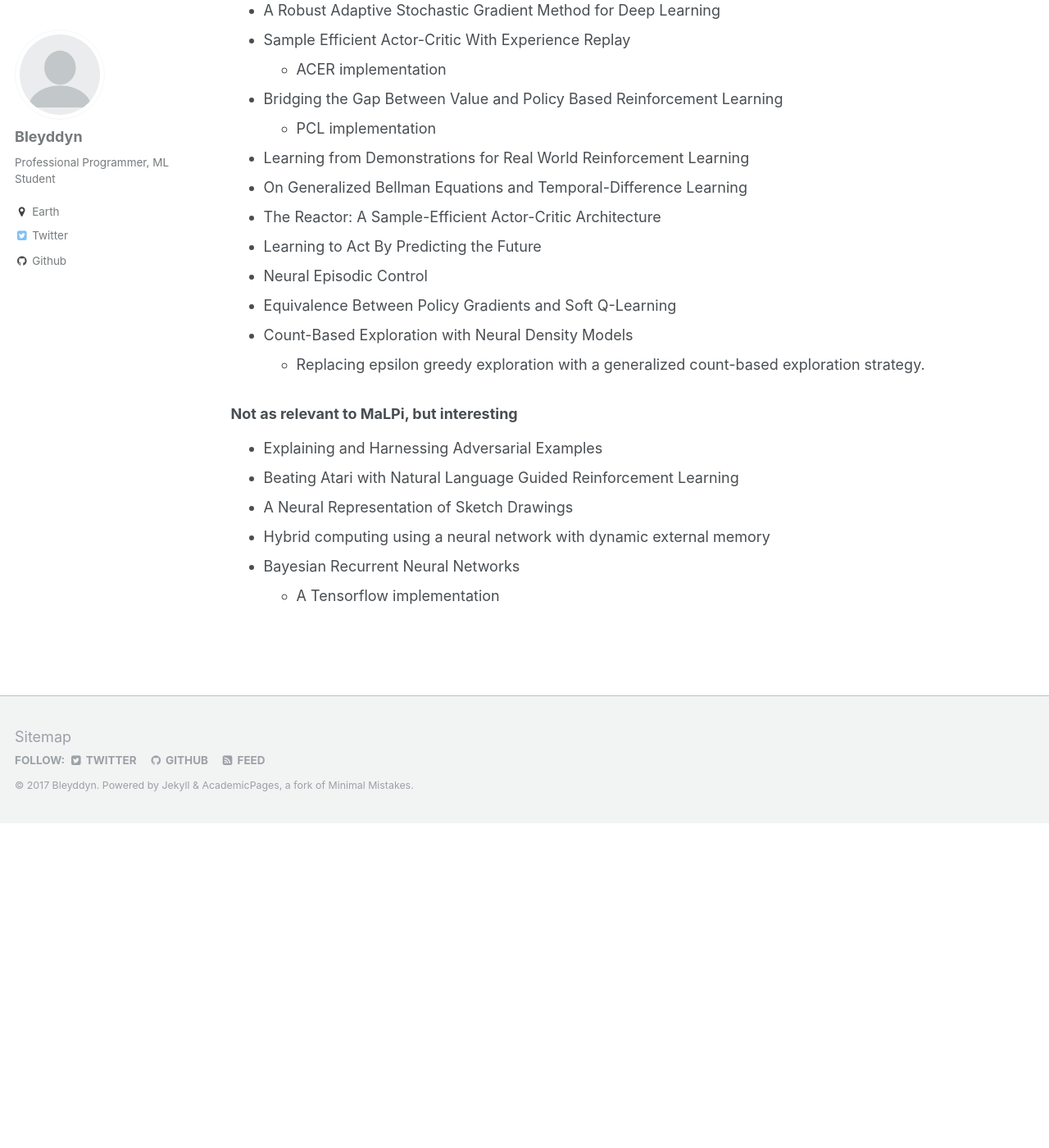
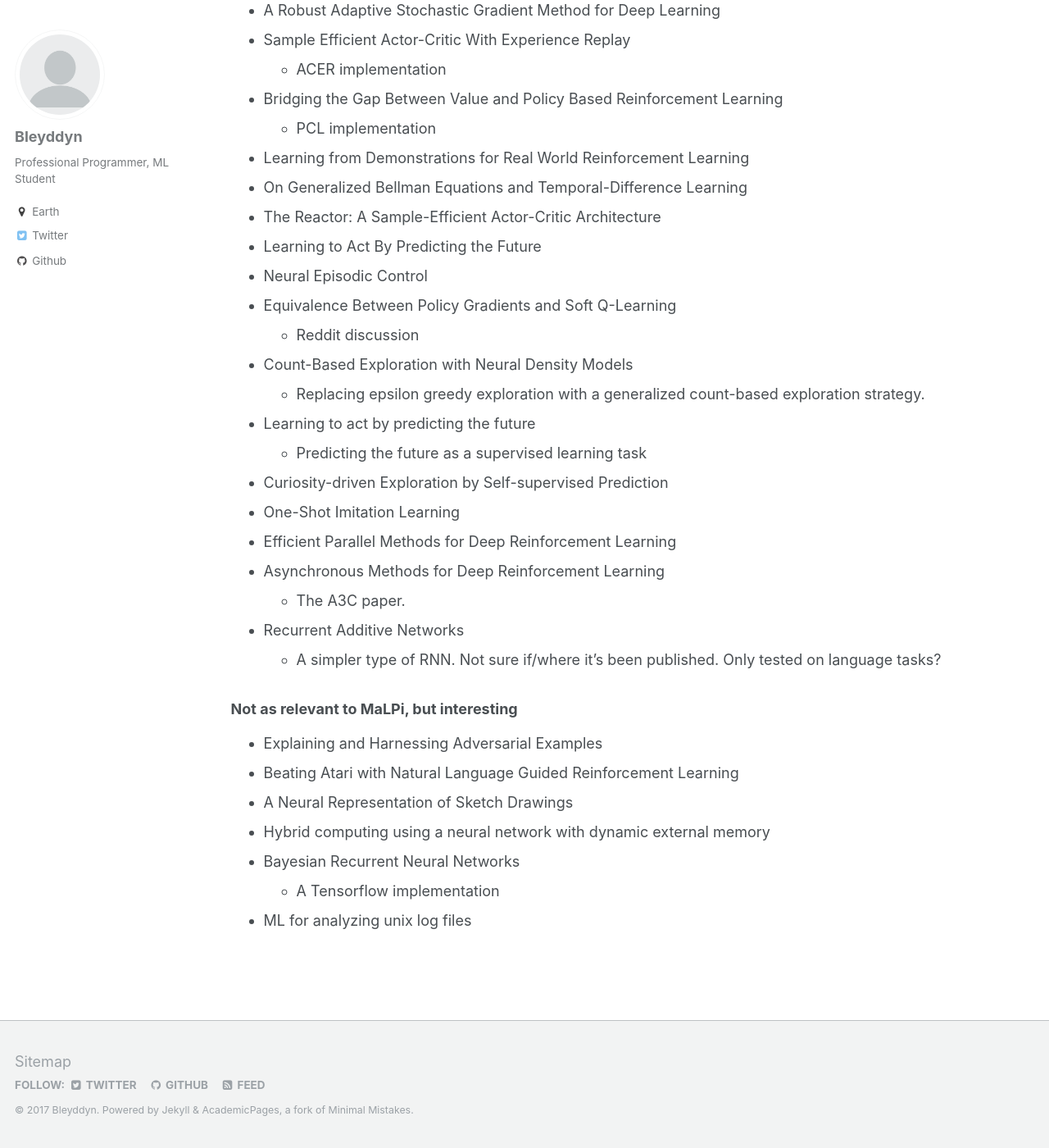
Before and after one commit to Bleyddyn/Bleyddyn.github.io, a Jekyll site: the page built from _pages/publications.md, in a window 1280 px wide and 1400 px high, scrolled down 1420 px. Shown: the whole window at 82% size. Built offline with Jekyll 4.4.1, drawn with Linux system fonts in a browser that asks for light colours; before the commit the page ends 2424 px from its top, so only the background shows below that.

Commit message:
Added several papers to read.

```diff
--- a/_pages/publications.md
+++ b/_pages/publications.md
@@ -33,8 +33,18 @@ author_profile: true
 * [Learning to Act By Predicting the Future](https://arxiv.org/abs/1611.01779)
 * [Neural Episodic Control](https://arxiv.org/abs/1703.01988)
 * [Equivalence Between Policy Gradients and Soft Q-Learning](https://arxiv.org/abs/1704.06440)
+  * [Reddit discussion](https://www.reddit.com/r/MachineLearning/comments/6bi6np/d_glearning_taming_the_noise_in_reinforcement/)
 * [Count-Based Exploration with Neural Density Models](https://arxiv.org/abs/1703.01310)
   * Replacing epsilon greedy exploration with a generalized count-based exploration strategy.
+* [Learning to act by predicting the future](https://openreview.net/forum?id=rJLS7qKel&noteId=rJLS7qKel)
+  * Predicting the future as a supervised learning task
+* [Curiosity-driven Exploration by Self-supervised Prediction](https://pathak22.github.io/noreward-rl/)
+* [One-Shot Imitation Learning](https://arxiv.org/abs/1703.07326)
+* [Efficient Parallel Methods for Deep Reinforcement Learning](https://arxiv.org/abs/1705.04862v2)
+* [Asynchronous Methods for Deep Reinforcement Learning](https://arxiv.org/abs/1602.01783)
+  * The A3C paper.
+* [Recurrent Additive Networks](http://www.kentonl.com/pub/llz.2017.pdf)
+  * A simpler type of RNN. Not sure if/where it's been published. Only tested on language tasks?
 
 ### Not as relevant to MaLPi, but interesting
 
@@ -44,3 +54,4 @@ author_profile: true
 * [Hybrid computing using a neural network with dynamic external memory](https://www.nature.com/articles/nature20101.epdf?author_access_token=ImTXBI8aWbYxYQ51Plys8NRgN0jAjWel9jnR3ZoTv0MggmpDmwljGswxVdeocYSurJ3hxupzWuRNeGvvXnoO8o4jTJcnAyhGuZzXJ1GEaD-Z7E6X_a9R-xqJ9TfJWBqz)
 * [Bayesian Recurrent Neural Networks](https://arxiv.org/abs/1704.02798)
   * [A Tensorflow implementation](https://github.com/DeNeutoy/bayesian-rnn)
+* [ML for analyzing unix log files](https://www.google.com/#safe=off&q=unix+log+files+machine+learning+detect+outliers)
```
